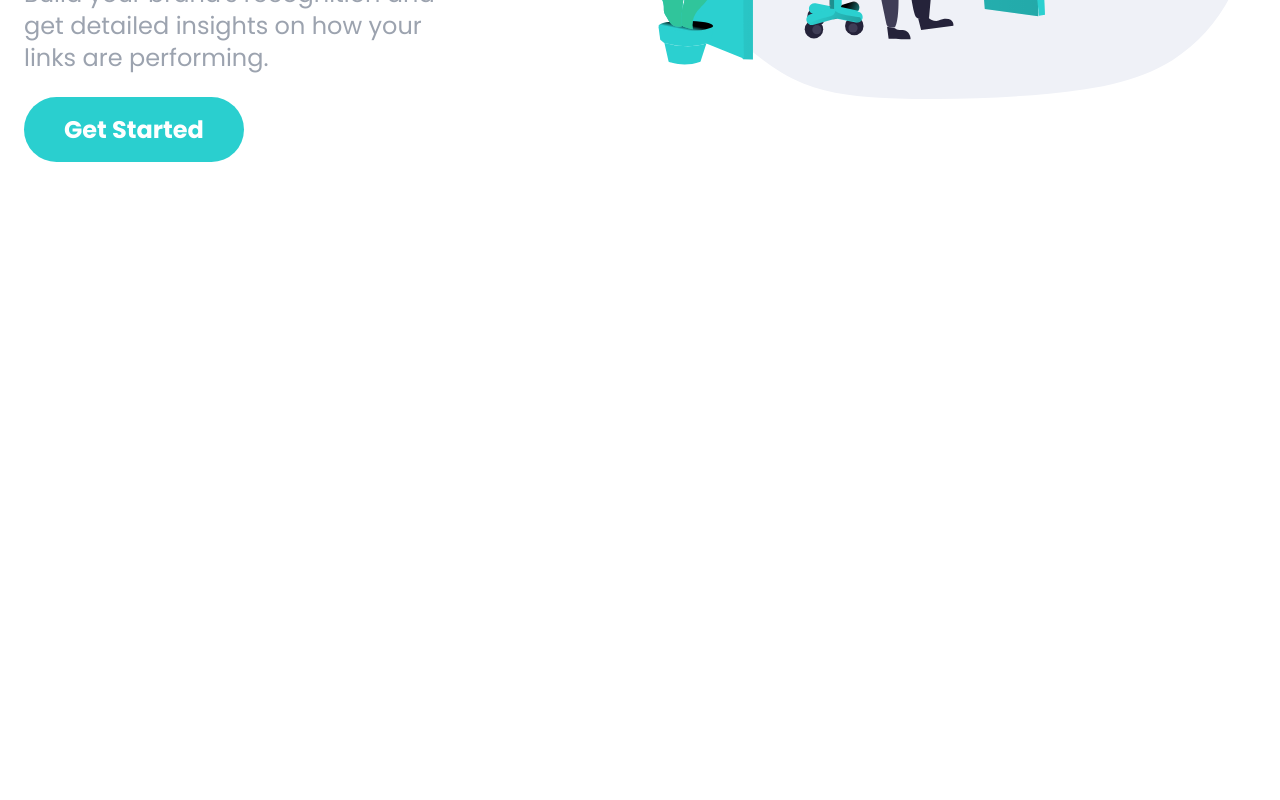
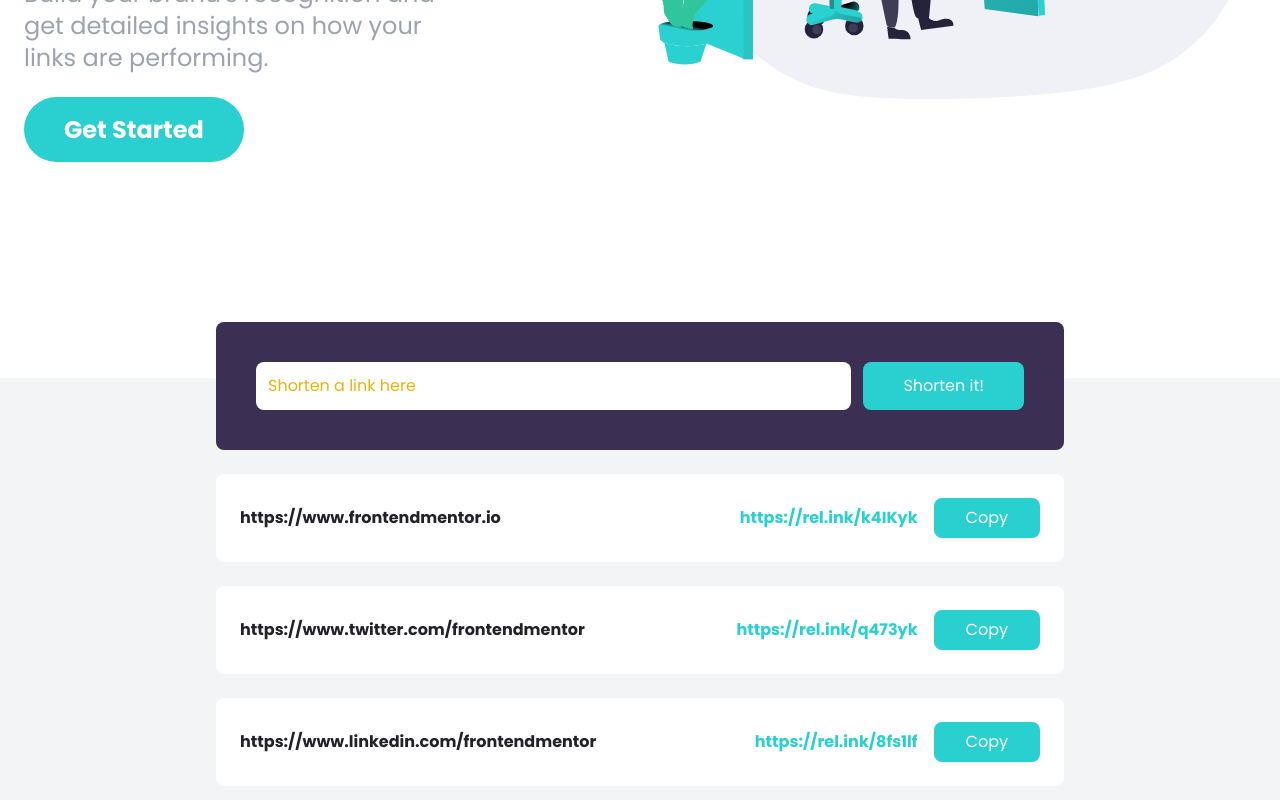
Before and after one commit to Nyamekesse/shortly, a React (Vite) app: page / in a window 1280 px wide. Shown: the part 426-1226 px from the top of the page. Before the commit the page ends 804 px from the top, so only its background shows below. Built offline with nearby package versions, Linux system fonts and the light colour scheme.

Commit message:
added and completed saved links section

```diff
--- a/src/App.tsx
+++ b/src/App.tsx
@@ -1,3 +1,4 @@
+import FormSection from './sections/FormSection/index.tsx'
 import HeroSection from './sections/HeroSection/index.tsx'
 import NavSection from './sections/NavSection/index.tsx'
 
@@ -6,6 +7,7 @@ function App() {
     <>
       <NavSection />
       <HeroSection />
+      <FormSection />
     </>
   )
 }
--- /dev/null
+++ b/src/components/SavedLinks.tsx
@@ -0,0 +1,22 @@
+type Props = { originalLink: string; shortenLink: string }
+
+const SavedLinks = ({ originalLink, shortenLink }: Props) => {
+  return (
+    <div className="flex w-full flex-col items-center justify-between rounded-lg bg-white p-6 md:flex-row">
+      <p className="text-center font-bold text-veryDarkViolet md:text-left">
+        {originalLink}
+      </p>
+      <div className="flex flex-col items-center justify-end space-x-4 space-y-2 md:flex-row md:space-y-0">
+        <div className="font-bold text-cyan">{shortenLink}</div>
+        <button
+          type="button"
+          className="rounded-lg bg-cyan p-2 px-8 text-white hover:opacity-70 focus:outline-none"
+        >
+          Copy
+        </button>
+      </div>
+    </div>
+  )
+}
+
+export default SavedLinks
--- /dev/null
+++ b/src/sections/FormSection/index.tsx
@@ -0,0 +1,44 @@
+import SavedLinks from '../../components/SavedLinks.tsx'
+
+const FormSection = () => {
+  return (
+    <section id="form" className="relative bg-gray-100">
+      <div className="mx-auto max-w-4xl space-y-6 p-6">
+        {/* FORM */}
+        <form
+          action="#"
+          id="link-form"
+          className="-mt-20 flex w-full flex-col space-y-4 rounded-lg bg-darkViolet p-10 md:flex-row md:space-x-3 md:space-y-0"
+        >
+          <input
+            type="text"
+            className="b-2 flex-1 rounded-lg p-3 placeholder-yellow-500 focus:outline-none"
+            placeholder="Shorten a link here"
+            id="link-input"
+          />
+          <button
+            type="button"
+            className="rounded-lg bg-cyan px-10 py-3 text-white hover:bg-cyanLight focus:outline-none md:py-2"
+          >
+            Shorten it!
+          </button>
+        </form>
+        {/* SAVED LINKS */}
+        <SavedLinks
+          originalLink="https://www.frontendmentor.io"
+          shortenLink="https://rel.ink/k4IKyk"
+        />
+        <SavedLinks
+          originalLink="https://www.twitter.com/frontendmentor"
+          shortenLink="https://rel.ink/q473yk"
+        />
+        <SavedLinks
+          originalLink="https://www.linkedin.com/frontendmentor"
+          shortenLink="https://rel.ink/8fs1lf"
+        />
+      </div>
+    </section>
+  )
+}
+
+export default FormSection
```
